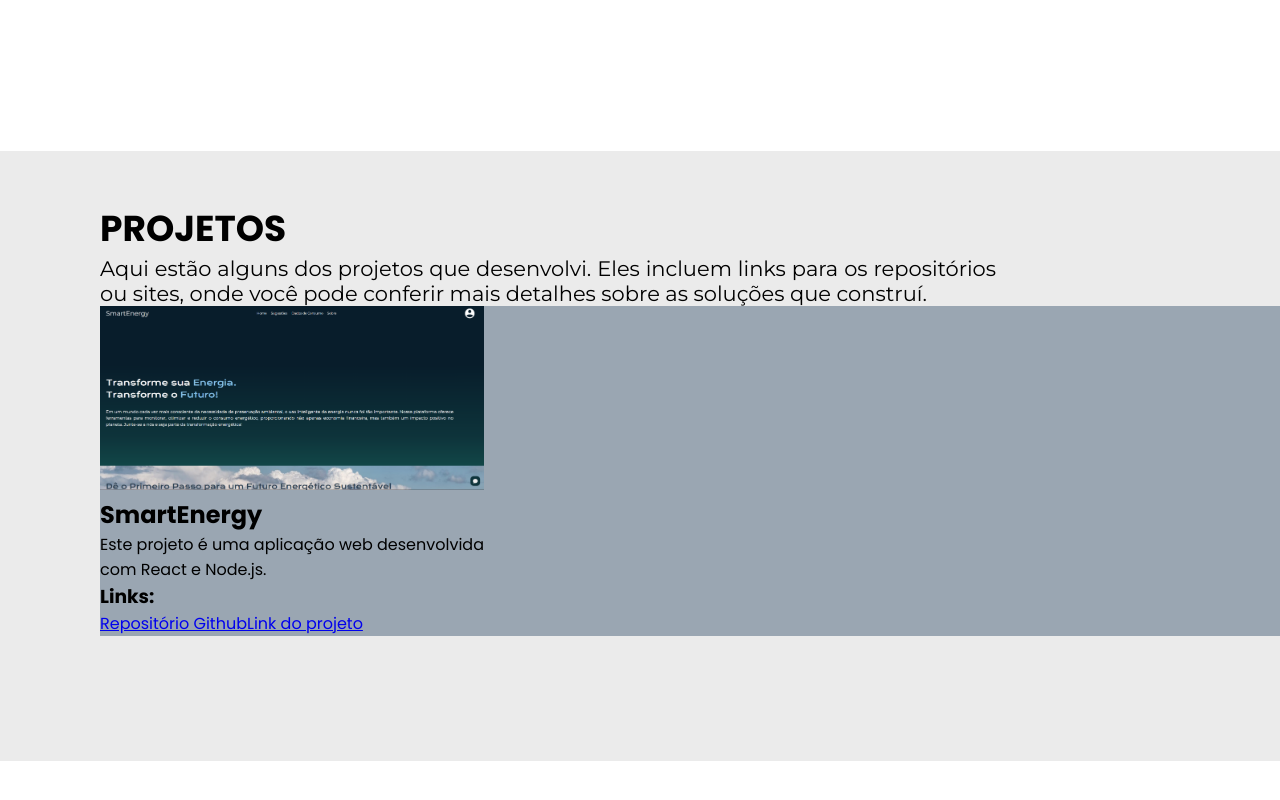
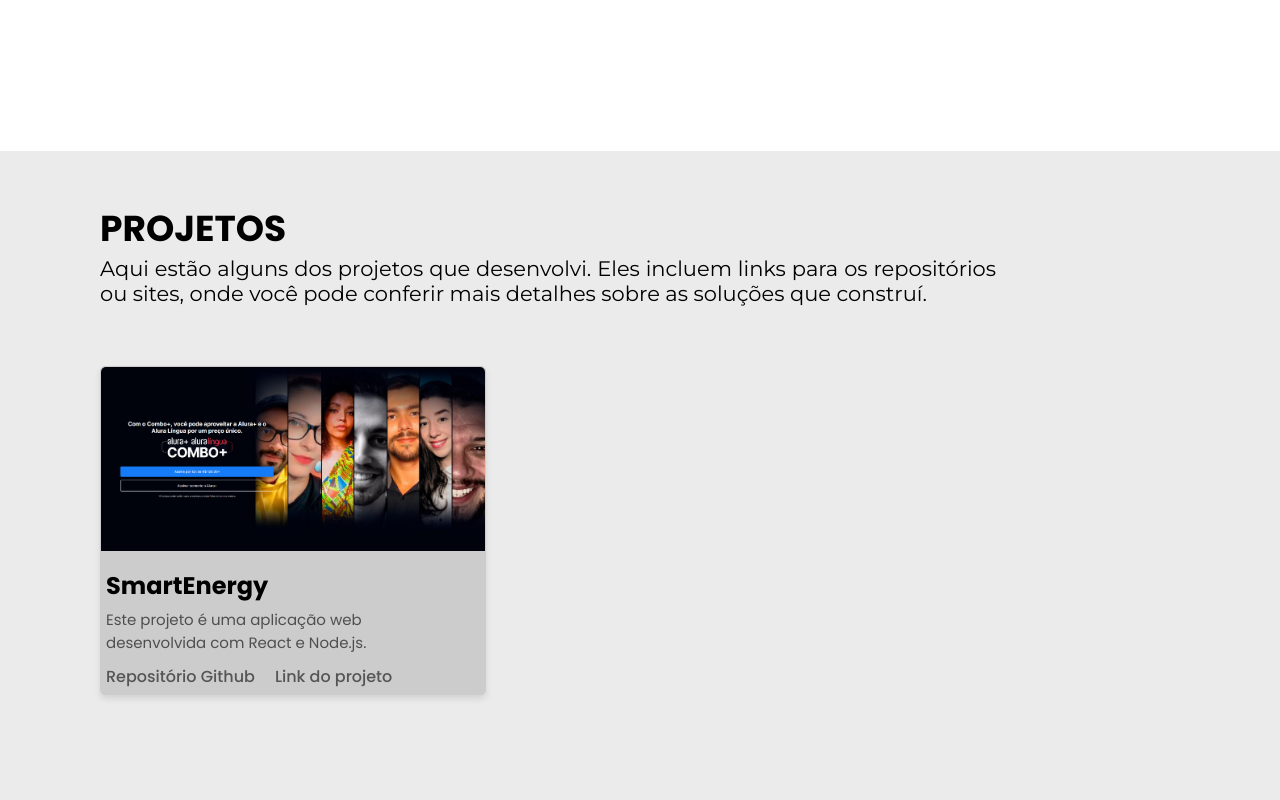
Before and after one commit to felipesora/portifolio-pessoal, a React (Vite) app in the folder portifolio/: page / in a window 1280 px wide. Shown: the part 2199-2999 px from the top of the page. Before the commit the page ends 2960 px from the top, so only its background shows below. Built offline with nearby package versions, Linux system fonts and the light colour scheme.

Commit message:
Cards de projetos finalizados

```diff
--- a/portifolio/src/componentes/CardProjeto/CardProjeto.css
+++ b/portifolio/src/componentes/CardProjeto/CardProjeto.css
@@ -1,17 +1,47 @@
 .card_projeto{
-    background-color: #9AA6B2;
+    background-color: #CCCCCC;
+    color: #4F4F4F ;
     font-family: var(--fonte-principal);
+    border-radius: 5px;
+    width: fit-content;
+    border: 1px solid #CCC;
+    box-shadow: 0 4px 6px rgba(0, 0, 0, 0.1);
+    transition: transform 0.3s ease, box-shadow 0.3s ease;
+}
+
+.card_projeto:hover{
+    transform: translateY(-5px);
+    box-shadow: 0 6px 10px rgba(0, 0, 0, 0.15);
 }
 
 .card_projeto img{
     width: 30vw;
+    border-top-left-radius: 5px;
+    border-top-right-radius: 5px;
 }
 
 .card_projeto h2{
+    color: #000000;
     font-size: 24px;
+    padding: 10px 0 0 5px;
+    padding-top: 10px;
 }
 
 .card_projeto p {
+    padding: 5px 0 0 5px;
+    font-size: 15px;
+    width: 25vw;
+}
+
+.card_projeto ul {
+    padding: 10px 0 5px 5px;
+    display: flex;
+    gap: 20px;
+}
+
+.card_projeto ul a {
     font-size: 16px;
-    width: 30vw;
+    font-weight: 500;
+    text-decoration: none;
+    color: #555555;
 }
--- a/portifolio/src/componentes/CardProjeto/index.jsx
+++ b/portifolio/src/componentes/CardProjeto/index.jsx
@@ -3,12 +3,13 @@ import './CardProjeto.css'
 const CardProjeto = () => {
     return(
         <div className='card_projeto'>
-            <img src="../../../public/imagens/projeto-smart-energy.png" alt="" />
+            <img src="../../../public/imagens/projeto-alura-plus.png" alt="" />
             <h2>SmartEnergy</h2>
             <p>Este projeto é uma aplicação web desenvolvida com React e Node.js.</p>
-            <h3>Links:</h3>
-            <a href="#">Repositório Github</a>
-            <a href="#">Link do projeto</a>
+            <ul>
+                <a href="#">Repositório Github</a>
+                <a href="#">Link do projeto</a>
+            </ul>
         </div>
     )
 }
--- a/portifolio/src/componentes/Projetos/Projetos.css
+++ b/portifolio/src/componentes/Projetos/Projetos.css
@@ -14,3 +14,7 @@
     width: 70vw;
     text-align: justify;
 }
+
+.div_projetos{
+    margin-top: 60px;
+}
--- a/portifolio/src/componentes/Projetos/index.jsx
+++ b/portifolio/src/componentes/Projetos/index.jsx
@@ -6,7 +6,7 @@ const Projetos = () => {
         <div id='projetos'>
             <h1>PROJETOS</h1>
             <p className='texto_projetos'>Aqui estão alguns dos projetos que desenvolvi. Eles incluem links para os repositórios ou sites, onde você pode conferir mais detalhes sobre as soluções que construí.</p>
-            <div>
+            <div className='div_projetos'>
                 <CardProjeto />
             </div>
         </div>
```
